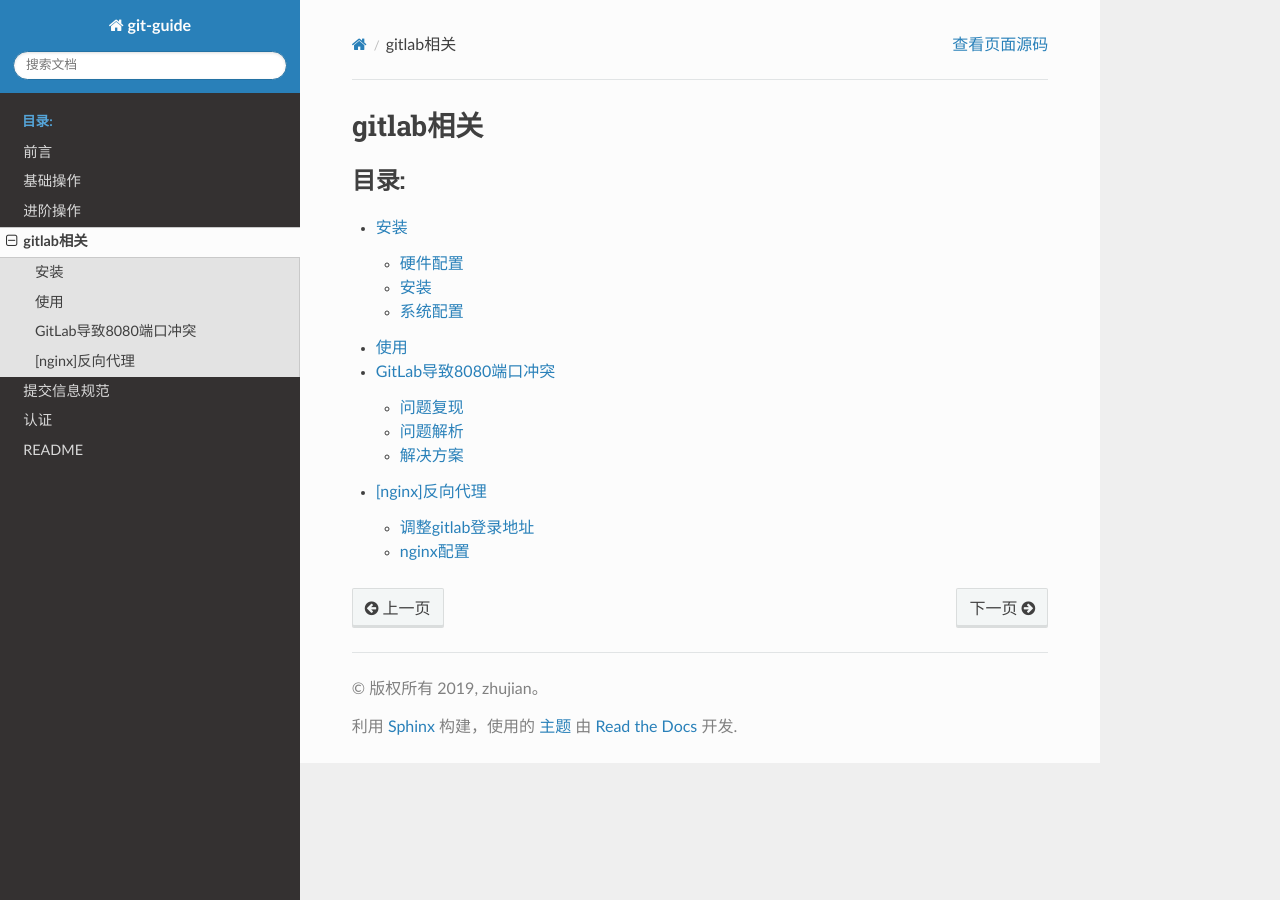
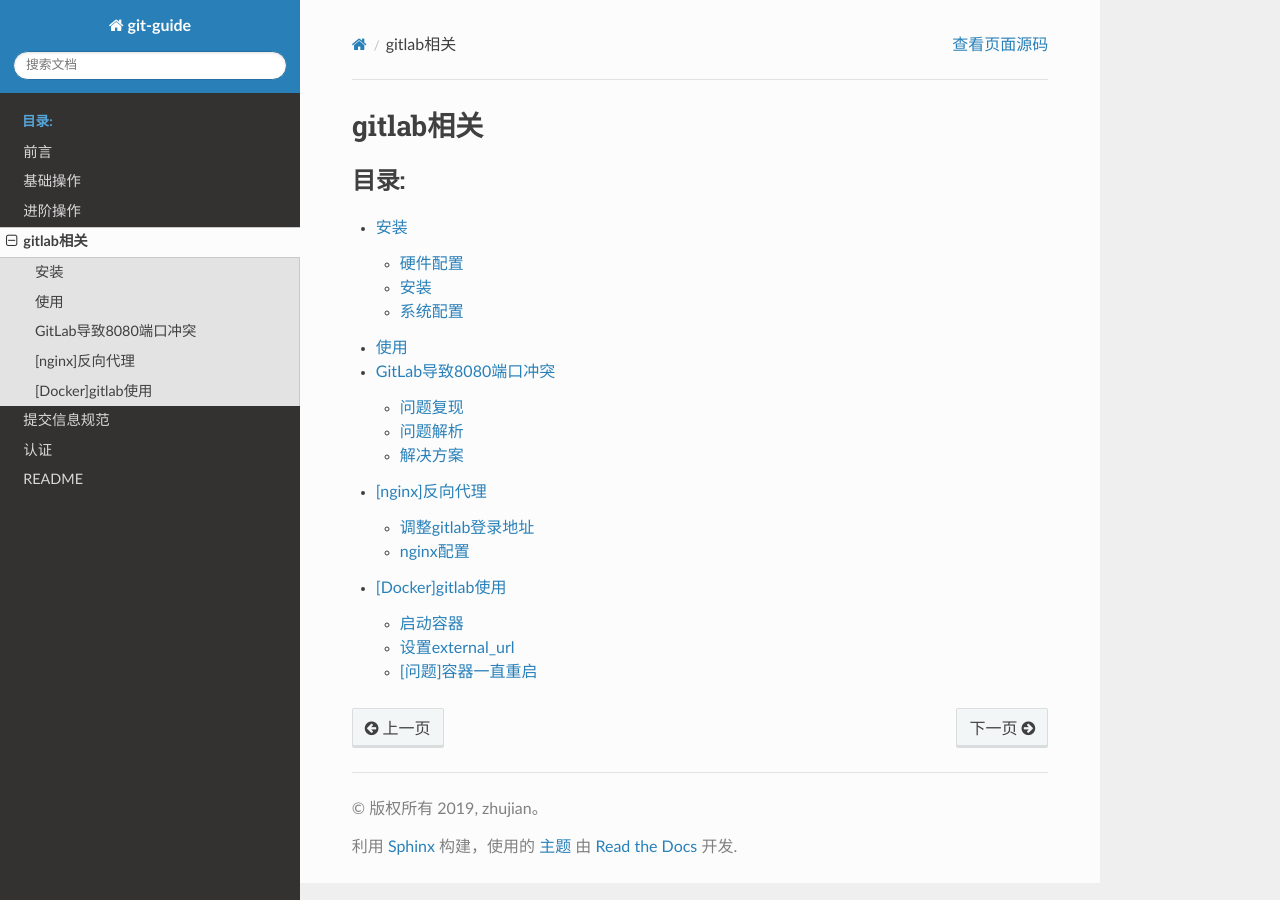
Before and after one commit to Document-Collection/git-guide, a Sphinx documentation site: the page built from docs/source/gitlab.rst, in a window 1280 px wide. Built offline with Sphinx 7.4.7 and the Read the Docs theme 2.0.0, drawn with Linux system fonts in a browser that asks for light colours; some of the changed lines change nothing that is shown.

Commit message:
docs(gitlab): docker版本使用

````diff
--- a/docs/source/gitlab.rst
+++ b/docs/source/gitlab.rst
@@ -12,3 +12,4 @@
    gitlab/使用
    gitlab/GitLab导致8080端口冲突
    gitlab/[nginx]反向代理
+   gitlab/[Docker]gitlab使用
--- /dev/null
+++ b/docs/source/gitlab/[Docker]gitlab使用.md
@@ -0,0 +1,112 @@
+
+# [Docker]gitlab使用
+
+参考：
+
+[GitLab Docker images](https://docs.gitlab.com/omnibus/docker/)
+
+[gitlab docker Web界面打开反应迟钝的解决办法](https://blog.csdn.net/happyfreeangel/article/details/88653846)
+
+[GitLab Docker 容器的内存优化之路](https://www.imooc.com/article/48668)
+
+[gitlab的docker安装,非标准端口，如何处理？](https://www.cnblogs.com/aguncn/p/10336175.html)
+
+`gitlab`提供了官方镜像 - [gitlab/gitlab-ce](https://hub.docker.com/r/gitlab/gitlab-ce/)
+
+## 启动容器
+
+运行以下命令启动容器
+
+```
+$ docker run --detach \
+  --publish 192.168.0.144:7010:7010 \
+  --publish 192.168.0.144:7020:22 \
+  --name gitlab \
+  --restart always \
+  --volume /srv/gitlab/config:/etc/gitlab \
+  --volume /srv/gitlab/logs:/var/log/gitlab \
+  --volume /srv/gitlab/data:/var/opt/gitlab \
+  gitlab/gitlab-ce:latest
+```
+
+等待容器状态从`Up 1 second (health: starting)`变为`Up 3 minutes (healthy)`
+
+* 绑定`7010`端口（作用于后续的`external_url`）
+* 绑定主机`7020`端口到容器`22`端口
+* 挂载主机`/srv/gitlab`文件夹到容器
+    - `/etc/gitlab：Gitlab`配置文件
+    - `/var/log/gitlab`：日志
+    - `/var/opt/gitlab`：应用数据
+
+## 设置external_url
+
+进入`gitlab`容器
+
+```
+$ docker exec -it COMTAINER_ID bash
+```
+
+修改配置文件`/etc/gitlab/gitlab.rb`，添加`external_url`属性
+
+```
+external_url 'http://192.168.0.144:7070'          # 当前访问地址
+nginx['listen_port'] = 7010
+gitlab_rails['gitlab_shell_ssh_port'] = 7020
+```
+
+在容器内部重启`gitlab`服务
+
+```
+$ gitlab-ctl reconfigure
+$ gitlab-ctl restart
+```
+
+*也可以退出系统后，重新启动容器*
+
+```
+$ docker restart CONTAINER_ID
+```
+
+等待容器状态从`Restarting (1) 19 seconds ago`到`Up 18 minutes (healthy)`
+
+启动浏览器登录`http://localhost:7010`
+
+![](./imgs/gitlab-docker-start.png)
+
+## [问题]容器一直重启
+
+使用`docker logs`命令查询
+
+```
+$ docker log CONTAINER_ID
+...
+...
+System Info:
+------------
+chef_version=14.13.11
+platform=ubuntu
+platform_version=16.04
+ruby=ruby 2.6.3p62 (2019-04-16 revision 67580) [x86_64-linux]
+program_name=/opt/gitlab/embedded/bin/chef-client
+executable=/opt/gitlab/embedded/bin/chef-client
+
+
+Running handlers:
+There was an error running gitlab-ctl reconfigure:
+
+/etc/gitlab/gitlab.rb:1: unexpected fraction part after numeric literal
+external_url = 192.168.0.144:7002
+               ^~~~~~~
+/etc/gitlab/gitlab.rb:1: syntax error, unexpected tINTEGER, expecting end-of-input
+external_url = 192.168.0.144:7002
+                         ^~~
+
+Running handlers complete
+Chef Client failed. 0 resources updated in 01 seconds
+```
+
+发现是`external_url`配置失误导致。解决方法如下：
+
+1. 停止`gitlab`容器
+2. 修改配置文件（在主机中）`/srv/gitlab/config/gitlab.rb`
+3. 重新启动容器
````
Also changed, not shown: docs/source/gitlab/imgs/gitlab-docker-start.png (added).
